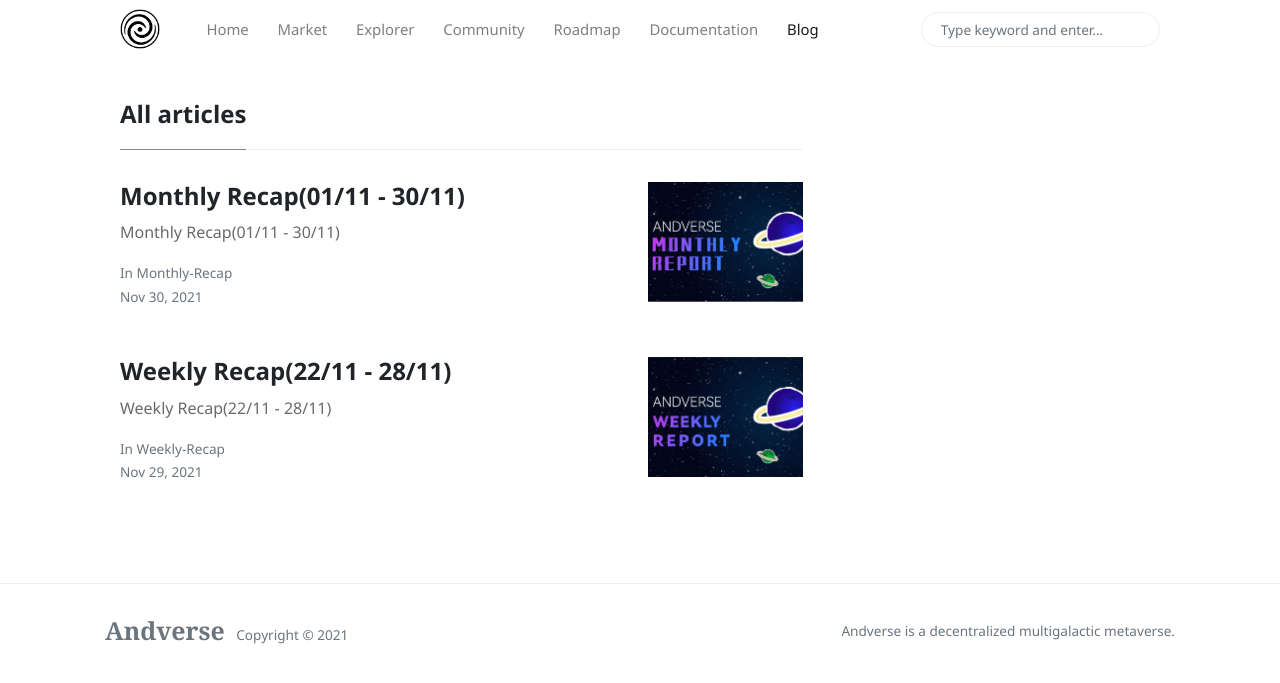
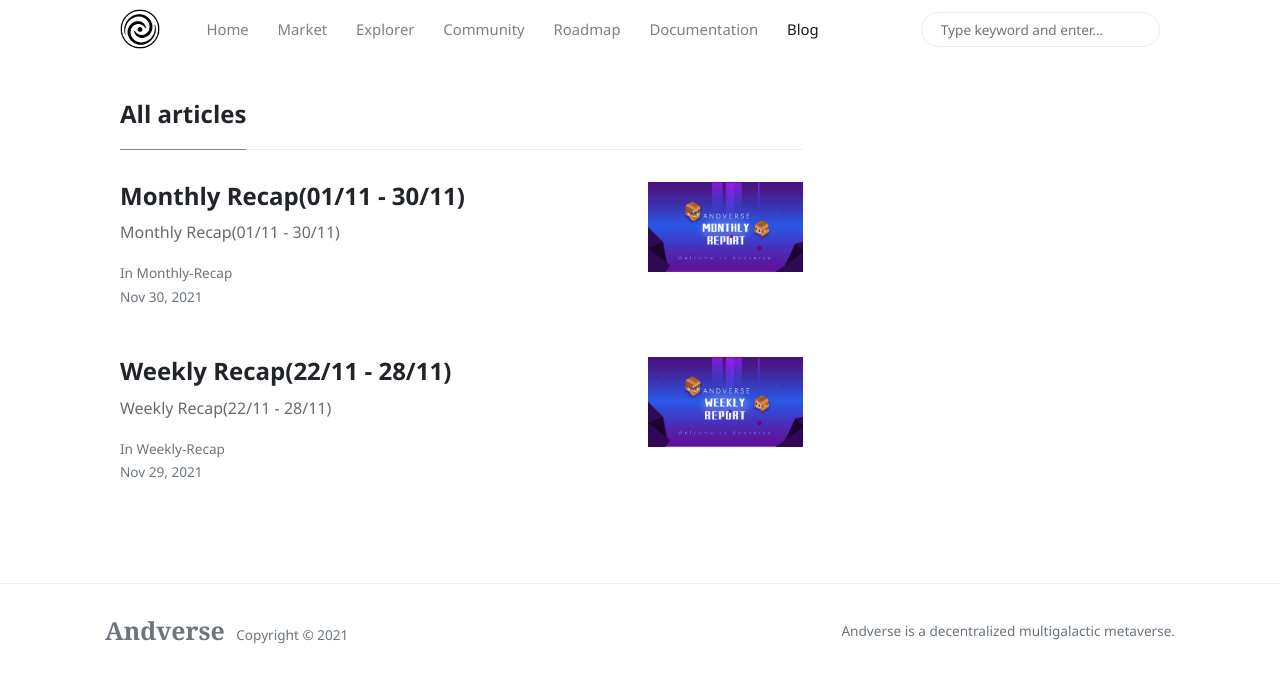
Before and after one commit to andverse-core/blog, a Jekyll site: the page built from index.html, in a window 1280 px wide. Shown: the top 683 px of the page. Built offline with Jekyll 4.4.1, drawn with Linux system fonts in a browser that asks for light colours; nearby versions of some CDN libraries; the list of posts is cut into pages by our own code.

Commit message:
replace image

```diff
--- a/assets/css/theme.css
+++ b/assets/css/theme.css
@@ -44,7 +44,7 @@
 
 .rightimg{
 	width: 100%;
-	height: 120px;
+	height: 90px;
 	display: block;
 	background-repeat: no-repeat;
     background-size: cover;
```
Also changed, not shown: assets/images/monthly.png, assets/images/weekly.png.
